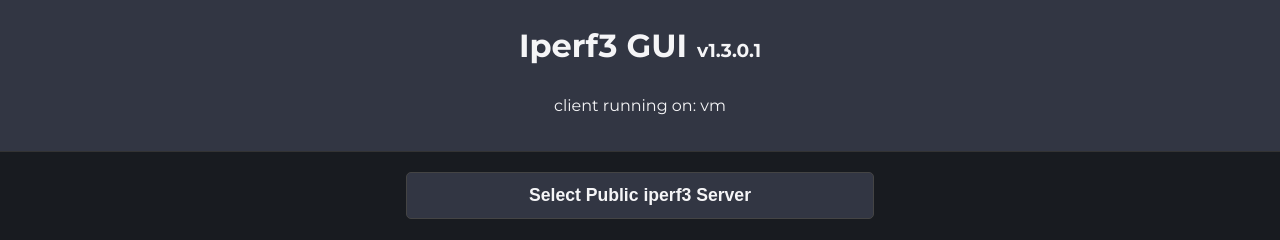
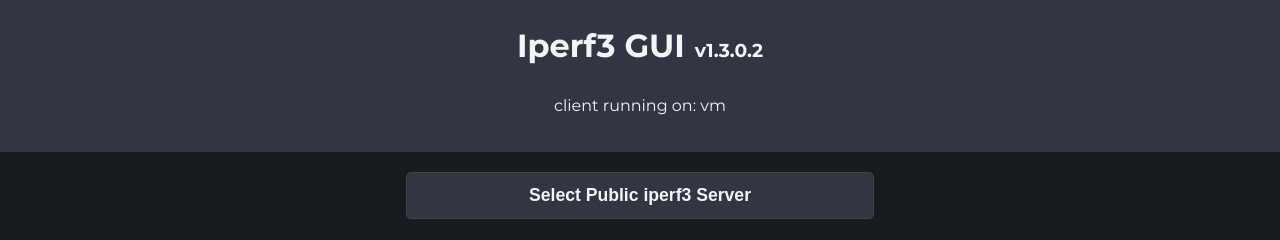
Before and after one commit to R0GGER/iperf3-webui, a Flask app: page / in a window 1280 px wide. Shown: the top 240 px of the page. Run offline with Flask 3, Linux system fonts and the light colour scheme.

Commit message:
FEAT: v1.3.0.2
bug fixes

```diff
--- a/templates/index.html
+++ b/templates/index.html
@@ -68,7 +68,7 @@
         <div class="title">
             <h1>Iperf3 GUI</h1>
             <div style="width: 10px;"></div>
-            <h3> v1.3.0.1</h3>
+            <h3> v1.3.0.2</h3>
 
         </div>
 
```
Also changed, not shown: README.md.
